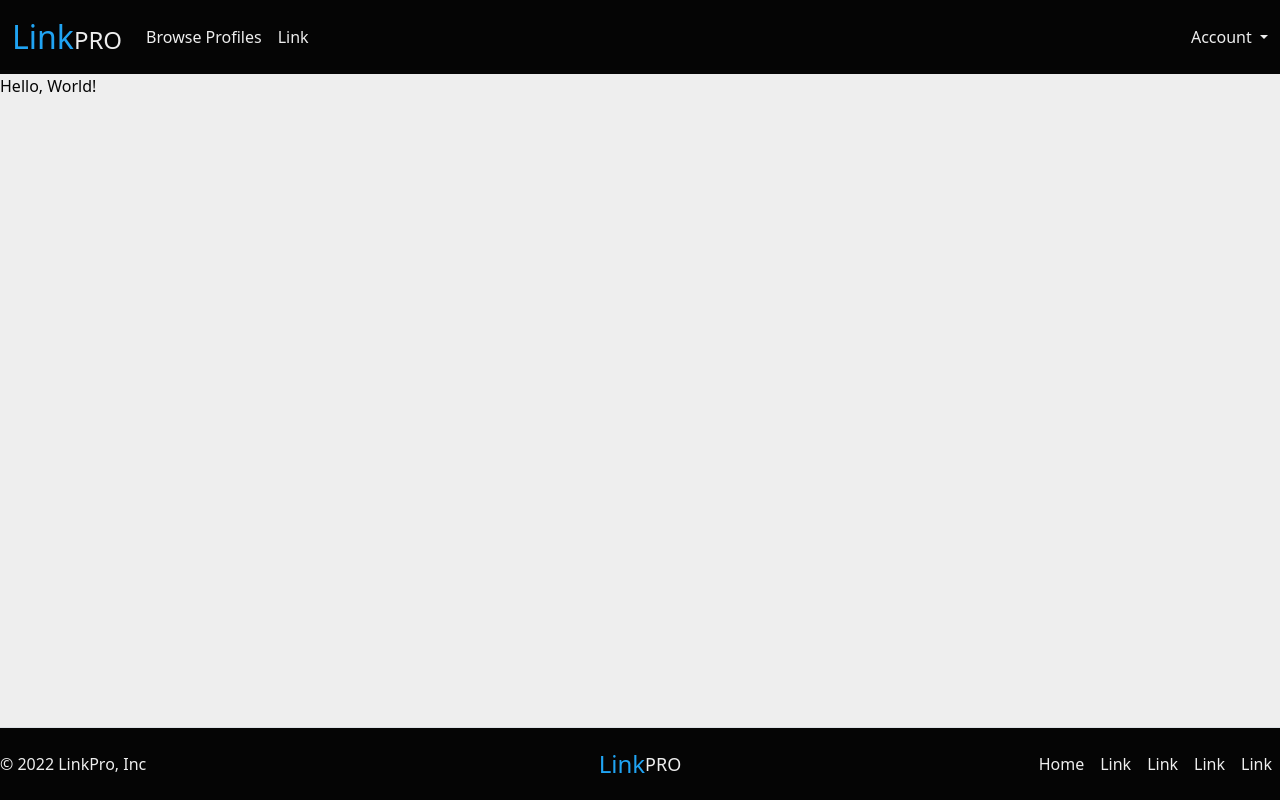
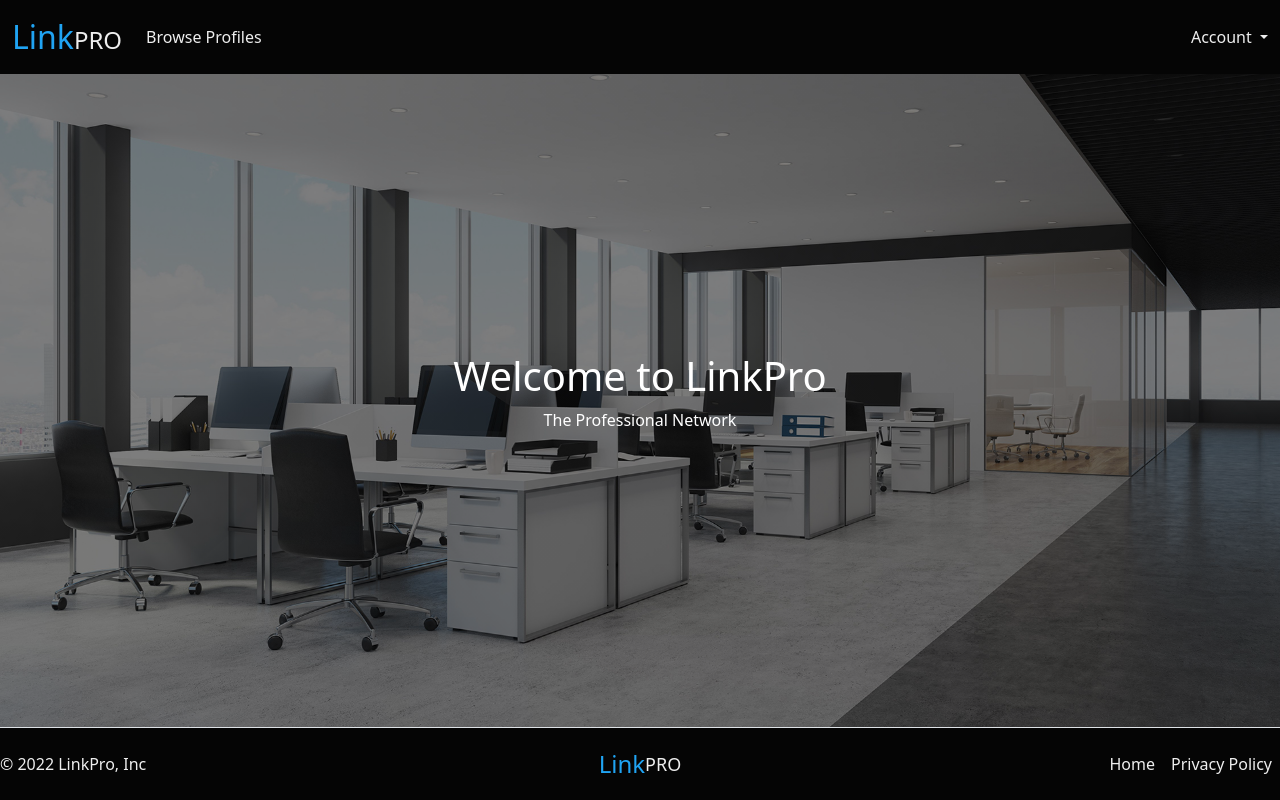
Before and after one commit to kevin-ci/sme-final, a Django app: page / in a window 1280 px wide. Run offline with Django 4.2, Linux system fonts and the light colour scheme.

Commit message:
style: add homepage background image

```diff
--- a/home/templates/home/index.html
+++ b/home/templates/home/index.html
@@ -1,5 +1,10 @@
 {% extends "base.html" %}
 
 {% block content %}
-<p>Hello, World!</p>
+<div class="hero-image">
+    <div class="hero-text">
+      <h1>Welcome to LinkPro</h1>
+      <p>The Professional Network</p>
+    </div>
+  </div>
 {% endblock %}
--- a/static/css/base.css
+++ b/static/css/base.css
@@ -16,8 +16,8 @@ body {
     color: var(--black);
 }
 
-body,
-html {
+html,
+body {
     height: 100%;
 }
 
@@ -29,10 +29,31 @@ html {
 
 .content {
     flex: 1;
+    display: flex;
+    flex-direction: column;
 }
+
+.hero-image {
+    background-image: linear-gradient(rgba(0, 0, 0, 0.5), rgba(0, 0, 0, 0.5)), url('/static/images/background.jpg');
+    background-position: center;
+    background-repeat: no-repeat;
+    background-size: cover;
+    flex: 1;
+
+  }
+
+  .hero-text {
+    text-align: center;
+    position: absolute;
+    top: 50%;
+    left: 50%;
+    transform: translate(-50%, -50%);
+    color: white;
+  }
 
 .footer {
     flex-shrink: 0;
+    margin-top: 0 !important;
 }
 
 #brand-link {
--- a/templates/base.html
+++ b/templates/base.html
@@ -29,9 +29,6 @@
               <ul class="navbar-nav me-auto mb-2 mb-lg-0">
                 <li class="nav-item">
                   <a class="nav-link" href="{% url 'all_profiles' %}">Browse Profiles</a>
-                </li>
-                <li class="nav-item">
-                  <a class="nav-link" href="#">Link</a>
                 </li>
               </ul>
               <div class="dropdown">
@@ -65,11 +62,8 @@
       </a>
 
       <ul class="nav col-md-4 justify-content-end">
-        <li class="nav-item"><a href="#" class="nav-link px-2">Home</a></li>
-        <li class="nav-item"><a href="#" class="nav-link px-2">Link</a></li>
-        <li class="nav-item"><a href="#" class="nav-link px-2">Link</a></li>
-        <li class="nav-item"><a href="#" class="nav-link px-2">Link</a></li>
-        <li class="nav-item"><a href="#" class="nav-link px-2">Link</a></li>
+        <li class="nav-item"><a href="{% url 'home' %}" class="nav-link px-2">Home</a></li>
+        <li class="nav-item"><a href="#" class="nav-link px-2">Privacy Policy</a></li>
       </ul>
     </footer>
   </div>
```
Also changed, not shown: static/images/background.jpg (added).
